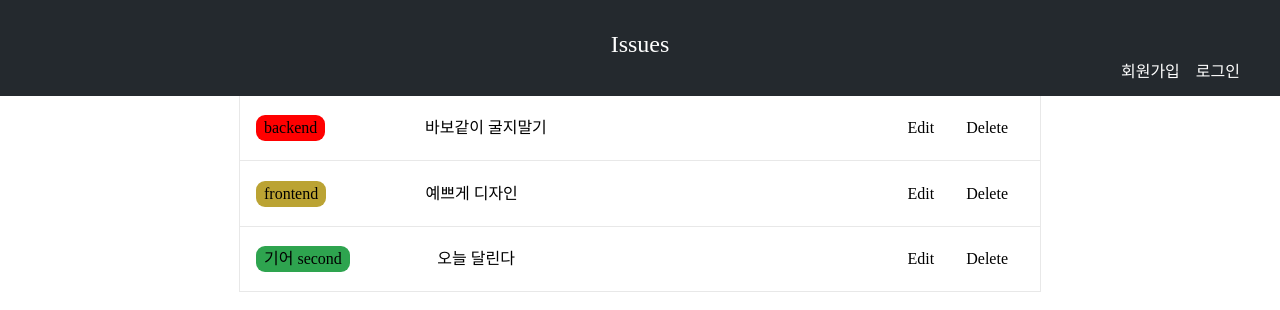
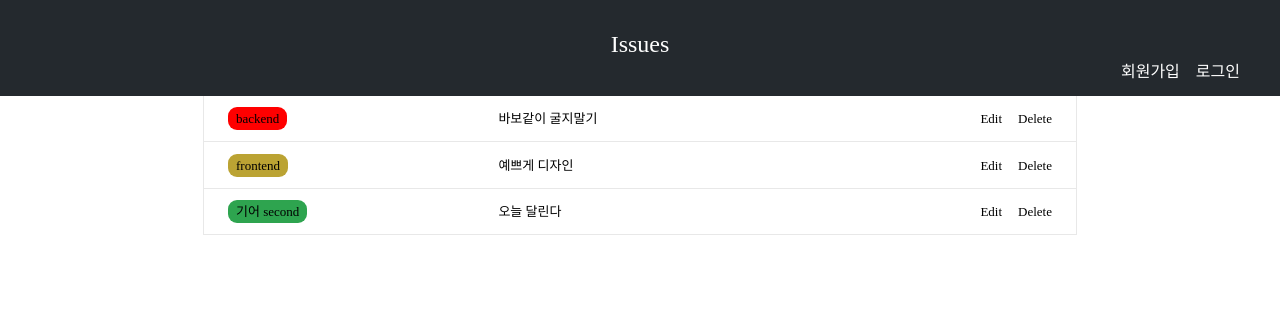
Before and after one commit to boostcamp-2020/IssueTracker-15, a React app in the folder web/client/: page /label in a window 1280 px wide. Shown: the top 310 px of the page. Built offline with nearby package versions, Linux system fonts and the light colour scheme.

Commit message:
style   : :high_heel: label 목록 css 변경

```diff
--- a/web/client/src/components/button/style.tsx
+++ b/web/client/src/components/button/style.tsx
@@ -9,7 +9,7 @@ export const CustomButton = styled.div`
   color: ${(props) => (props.color === "white" ? "black" : "white")};
   background-color: ${(porps) =>
     porps.color === "white" ? "white" : "#2ea44f"};
-  width: 3rem;
+  width: max-content;
   height: 1.5rem;
   padding: 0.3rem 0.5rem;
 
--- a/web/client/src/components/label-row/index.tsx
+++ b/web/client/src/components/label-row/index.tsx
@@ -6,7 +6,9 @@ import * as S from "./style";
 export default function LabelRow({ label }: { label: LabelForm }) {
   return (
     <S.LabelRow>
-      <Label name={label.title} color={label.color} />
+      <S.LabelContainer>
+        <Label name={label.title} color={label.color} />
+      </S.LabelContainer>
       <S.LabelDescription>{label.description}</S.LabelDescription>
       <S.LabelControllButtonContainer>
         <S.LabelControllbutton>Edit</S.LabelControllbutton>
--- a/web/client/src/components/label-row/style.tsx
+++ b/web/client/src/components/label-row/style.tsx
@@ -5,8 +5,8 @@ export const LabelRow = styled.div`
   flex-direction: row;
   justify-content: space-between;
   align-items: center;
-  width: 60%;
-  padding: 1.2rem 1rem;
+  width: 65%;
+  padding: 0.7rem 1rem 0.7rem 1.5rem;
   border-left: 1px solid #e8e8e8;
   border-right: 1px solid #e8e8e8;
   border-bottom: 1px solid #e8e8e8;
@@ -14,9 +14,9 @@ export const LabelRow = styled.div`
 
 export const LabelContainer = styled.div`
   display: flex;
-  justify-content: center;
+  justify-content: flex-start;
   align-items: center;
-  width: 30%;
+  width: 25%;
 `;
 
 export const LabelDescription = styled.div`
@@ -24,19 +24,21 @@ export const LabelDescription = styled.div`
   justify-content: flex-start;
   align-items: center;
   width: 45%;
+  font-size: small;
 `;
 
 export const LabelControllButtonContainer = styled.div`
   display: flex;
   justify-content: flex-end;
   align-items: center;
-  width: 20%;
+  width: 15%;
+  font-size: small;
 `;
 
 export const LabelControllbutton = styled.div`
   display: flex;
   justify-content: center;
   align-items: center;
-  margin: 0rem 1rem;
+  margin: 0rem 0.5rem;
   cursor: pointer;
 `;
--- a/web/client/src/components/label/style.tsx
+++ b/web/client/src/components/label/style.tsx
@@ -9,4 +9,5 @@ export const Label = styled.div`
   width: max-content;
   padding: 5px 8px;
   border-radius: 9px;
+  font-size: small;
 `;
```
